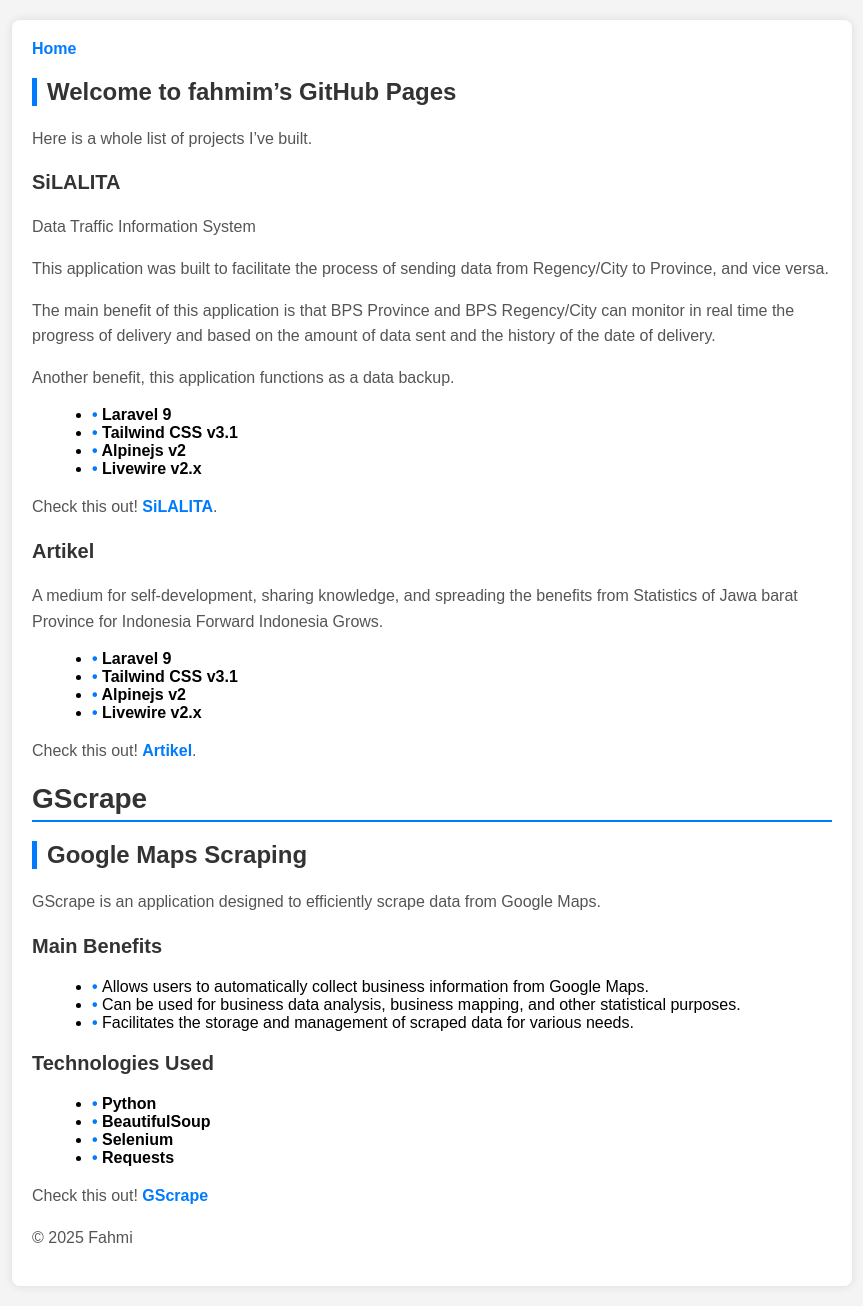
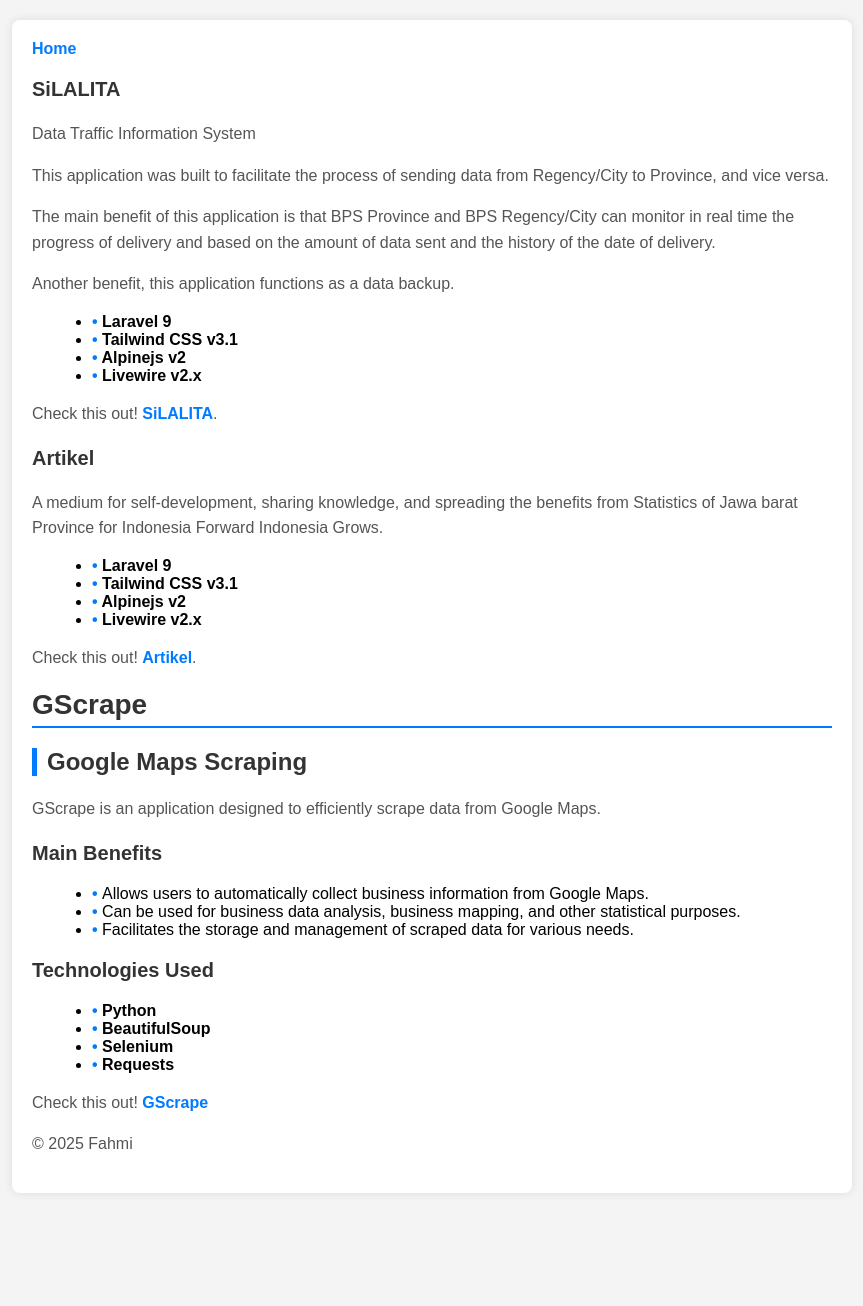
Before and after one commit to fahmimbps/fahmimbps.github.io, a Jekyll site: the page built from index.md, in a window 1280 px wide. Shown: the whole page, without its empty margins (208-1071 px from the left). Built offline with Jekyll 4.4.1, drawn with Linux system fonts in a browser that asks for light colours; our own code applies the rules of GitHub Pages for plain Markdown files; after the commit the page ends 1213 px from its top, so only the background shows below that.

Commit message:
Update index.md

```diff
--- a/index.md
+++ b/index.md
@@ -1,8 +1,3 @@
-## Welcome to fahmim's GitHub Pages
-
-Here is a whole list of projects I've built.
-
-
 ### SiLALITA
 
 Data Traffic Information System
```
